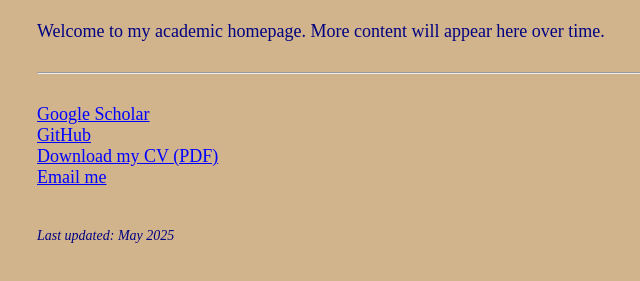
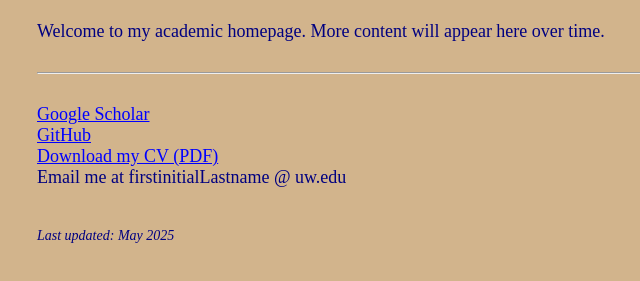
Before and after one commit to BamyaRhaskar/ramyabhaskar.github.io, a plain HTML site: page index.html in a window 1280 px wide. Shown: the part 85-366 px from the top of the page, without its empty margins (3-643 px from the left). Drawn offline with Linux system fonts and the light colour scheme.

Commit message:
Update index.html
email modified

```diff
--- a/index.html
+++ b/index.html
@@ -53,7 +53,7 @@
     <a href="https://scholar.google.com/citations?user=ZWip71kAAAAJ&hl=en" target="_blank">Google Scholar</a><br />
     <a href="https://github.com/BamyaRhaskar" target="_blank">GitHub</a><br />
     <a href="CV_Ramya_Bhaskar.pdf" target="_blank">Download my CV (PDF)</a><br />
-    <a href="mailto:ramyab@uw.edu">Email me</a>
+    Email me at firstinitialLastname @ uw.edu
   </p>
 
   <footer>
```
